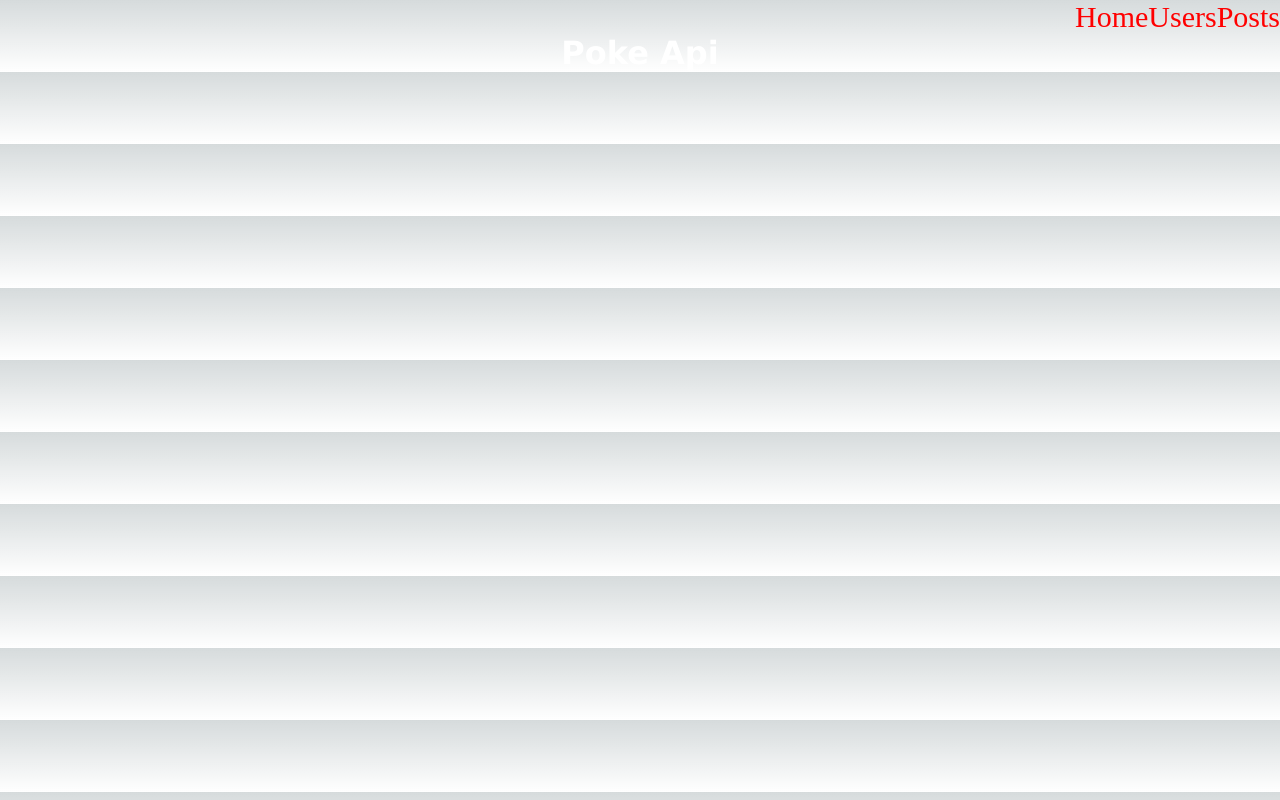
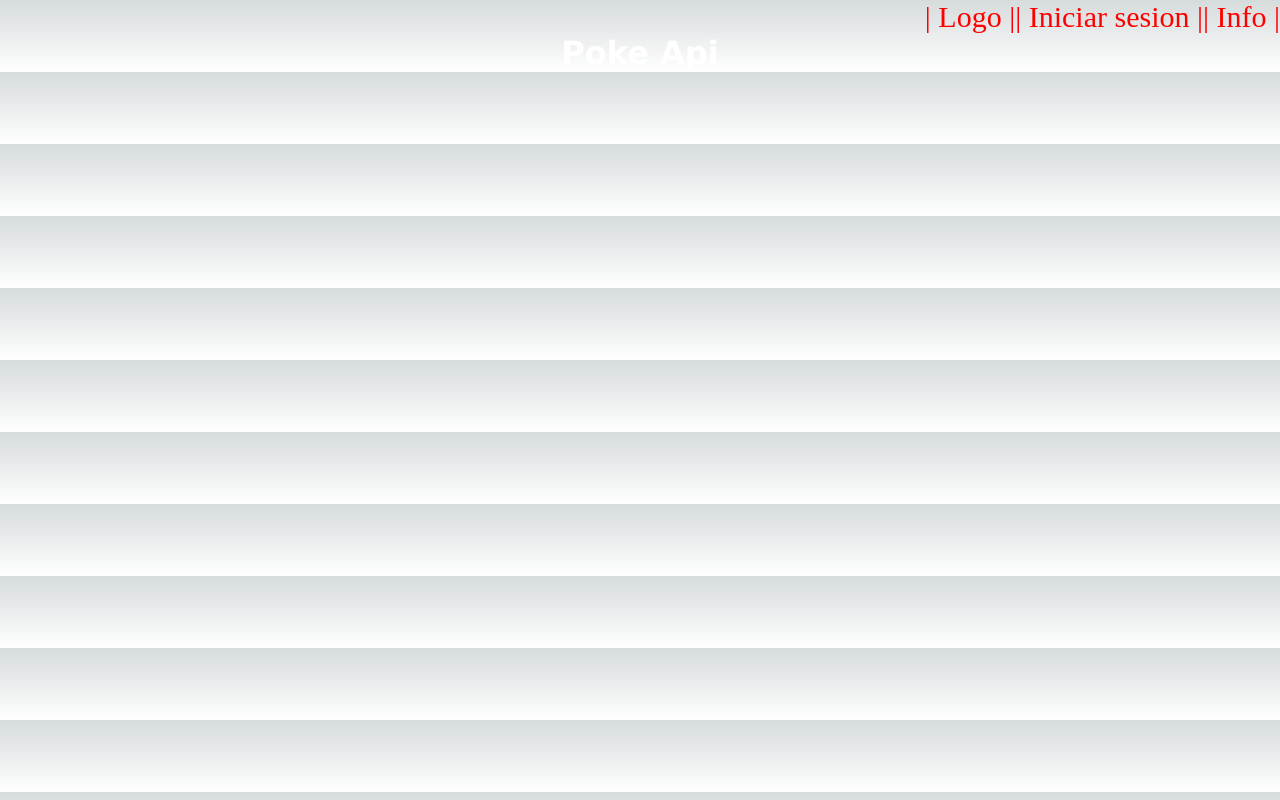
Before and after one commit to Dragonibax/Poke-Api-Front, a Next.js app in the folder poke-apif/: page / in a window 1280 px wide. Built offline with nearby package versions, Linux system fonts and the light colour scheme.

Commit message:
inicio de la navbar

```diff
--- a/poke-apif/src/components/Navbar.js
+++ b/poke-apif/src/components/Navbar.js
@@ -4,13 +4,13 @@ export default function Navbar() {
   return (
     <nav>
       <Link href='/'>
-       Home
+       | Logo |
       </Link>
       <Link href='/users'>
-        Users
+        | Iniciar sesion |
       </Link>
       <Link href='/posts'>
-       Posts
+       | Info |
       </Link>
     </nav>
   )
```
